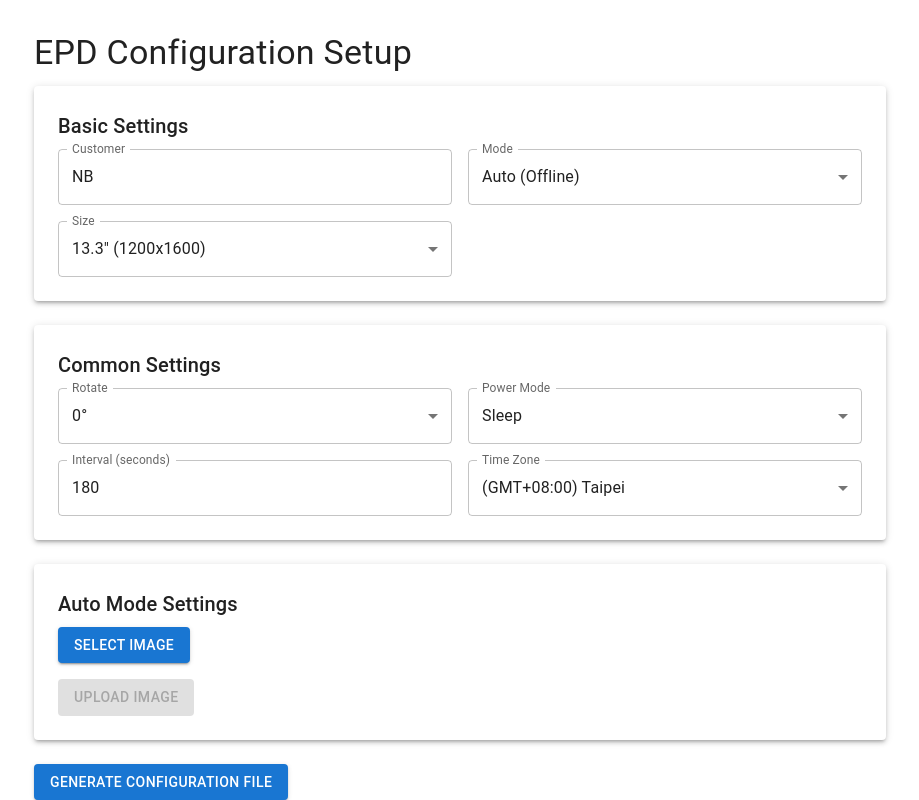
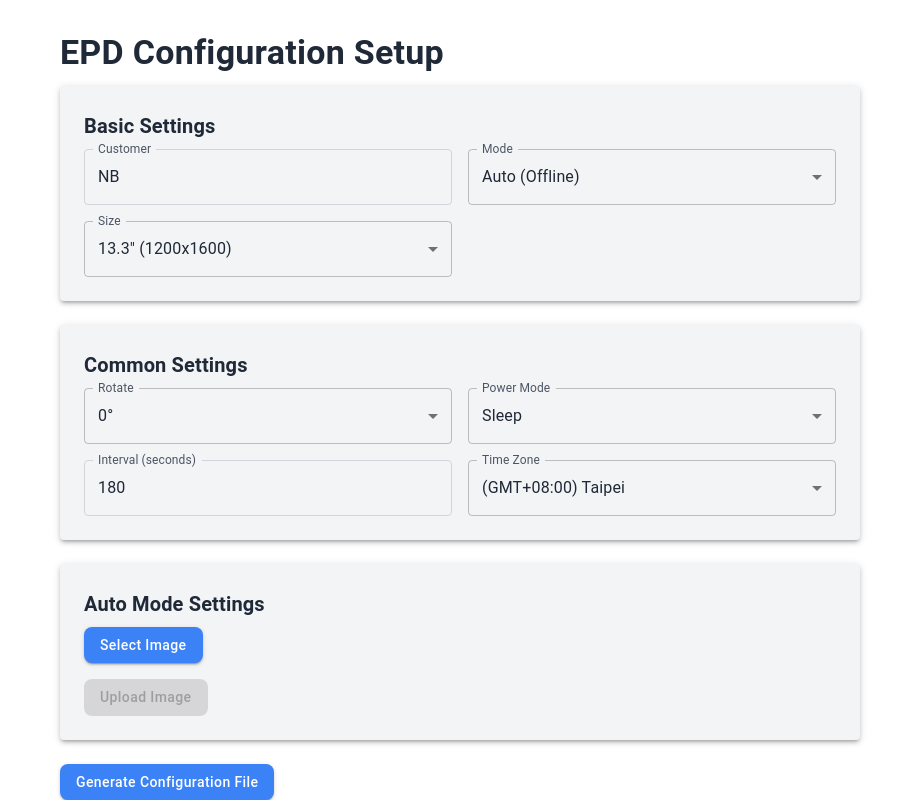
Before and after one commit to tsia-sionghai/epd-config-tool, a React (Vite) app: page / in a window 1280 px wide. Shown: the whole page, without its empty margins (180-1099 px from the left). Built offline with nearby package versions, Linux system fonts and the light colour scheme.

Commit message:
Create the first version Theme which generate by AI Claude's suggestion

```diff
--- a/src/App.tsx
+++ b/src/App.tsx
@@ -1,16 +1,13 @@
 import React from 'react';
 import { Container, CssBaseline, ThemeProvider, createTheme } from '@mui/material';
 import EPDConfigTool from './components/EPDConfigTool';
-
-const theme = createTheme({
-  // 自定義主題設置
-});
+import theme from './theme';
 
 const App: React.FC = () => {
   return (
     <ThemeProvider theme={theme}>
       <CssBaseline />
-      <Container maxWidth="md">
+      <Container maxWidth="md" sx={{ mt: 4 }}>
         <EPDConfigTool />
       </Container>
     </ThemeProvider>
--- a/src/components/EPDConfigTool.tsx
+++ b/src/components/EPDConfigTool.tsx
@@ -68,7 +68,7 @@ const EPDConfigTool: React.FC = () => {
   };
 
   return (
-    <Box sx={{ mt: 4 }}>
+    <Box sx={{ width: '100%', maxWidth: 800, mx: 'auto' }}>
       <Typography variant="h4" gutterBottom>EPD Configuration Setup</Typography>
       <Paper elevation={3} sx={{ p: 3, mb: 3 }}>
         <Typography variant="h6" gutterBottom>Basic Settings</Typography>
--- /dev/null
+++ b/src/theme.ts
@@ -0,0 +1,82 @@
+import { createTheme } from '@mui/material/styles';
+
+const theme = createTheme({
+  palette: {
+    primary: {
+      main: '#3B82F6',
+      light: '#60A5FA',
+    },
+    secondary: {
+      main: '#10B981',
+    },
+    error: {
+      main: '#EF4444',
+    },
+    warning: {
+      main: '#F59E0B',
+    },
+    background: {
+      default: '#FFFFFF',
+      paper: '#F3F4F6',
+    },
+    text: {
+      primary: '#1F2937',
+      secondary: '#4B5563',
+    },
+    divider: '#E5E7EB',
+  },
+  typography: {
+    fontFamily: '"Roboto", "Helvetica", "Arial", sans-serif',
+    h4: {
+      fontWeight: 600,
+      color: '#1F2937',
+    },
+    h6: {
+      fontWeight: 600,
+      color: '#1F2937',
+    },
+    body1: {
+      color: '#4B5563',
+    },
+    body2: {
+      color: '#9CA3AF',
+    },
+  },
+  components: {
+    MuiButton: {
+      styleOverrides: {
+        root: {
+          textTransform: 'none',
+          borderRadius: 8,
+        },
+      },
+    },
+    MuiTextField: {
+      styleOverrides: {
+        root: {
+          '& .MuiOutlinedInput-root': {
+            '& fieldset': {
+              borderColor: '#D1D5DB',
+            },
+            '&:hover fieldset': {
+              borderColor: '#9CA3AF',
+            },
+            '&.Mui-focused fieldset': {
+              borderColor: '#3B82F6',
+            },
+          },
+        },
+      },
+    },
+    MuiCard: {
+      styleOverrides: {
+        root: {
+          borderRadius: 12,
+          boxShadow: '0 4px 6px -1px rgba(0, 0, 0, 0.1), 0 2px 4px -1px rgba(0, 0, 0, 0.06)',
+        },
+      },
+    },
+  },
+});
+
+export default theme;
```
Also changed, not shown: src/main.tsx (+6 -6 lines).
